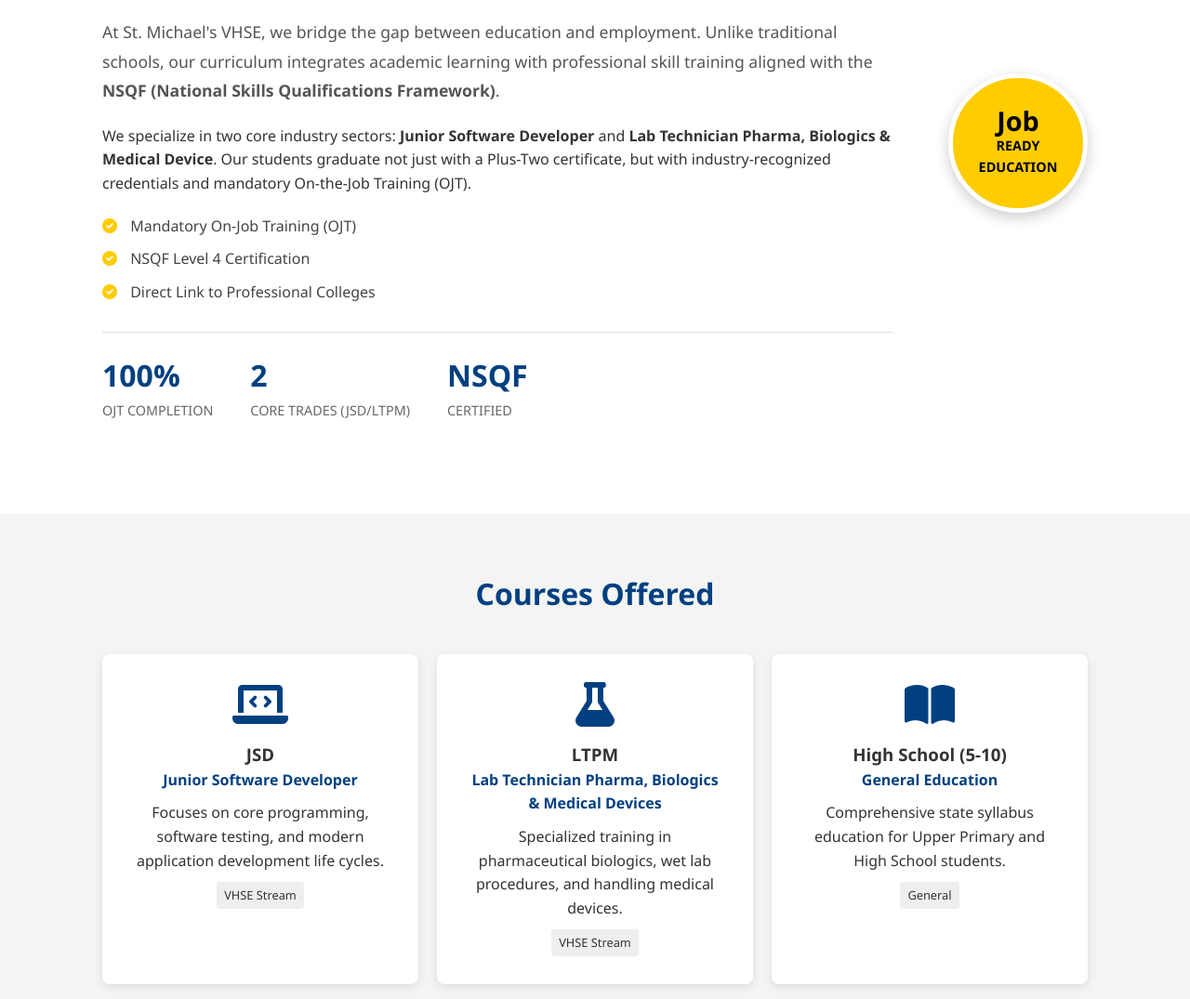
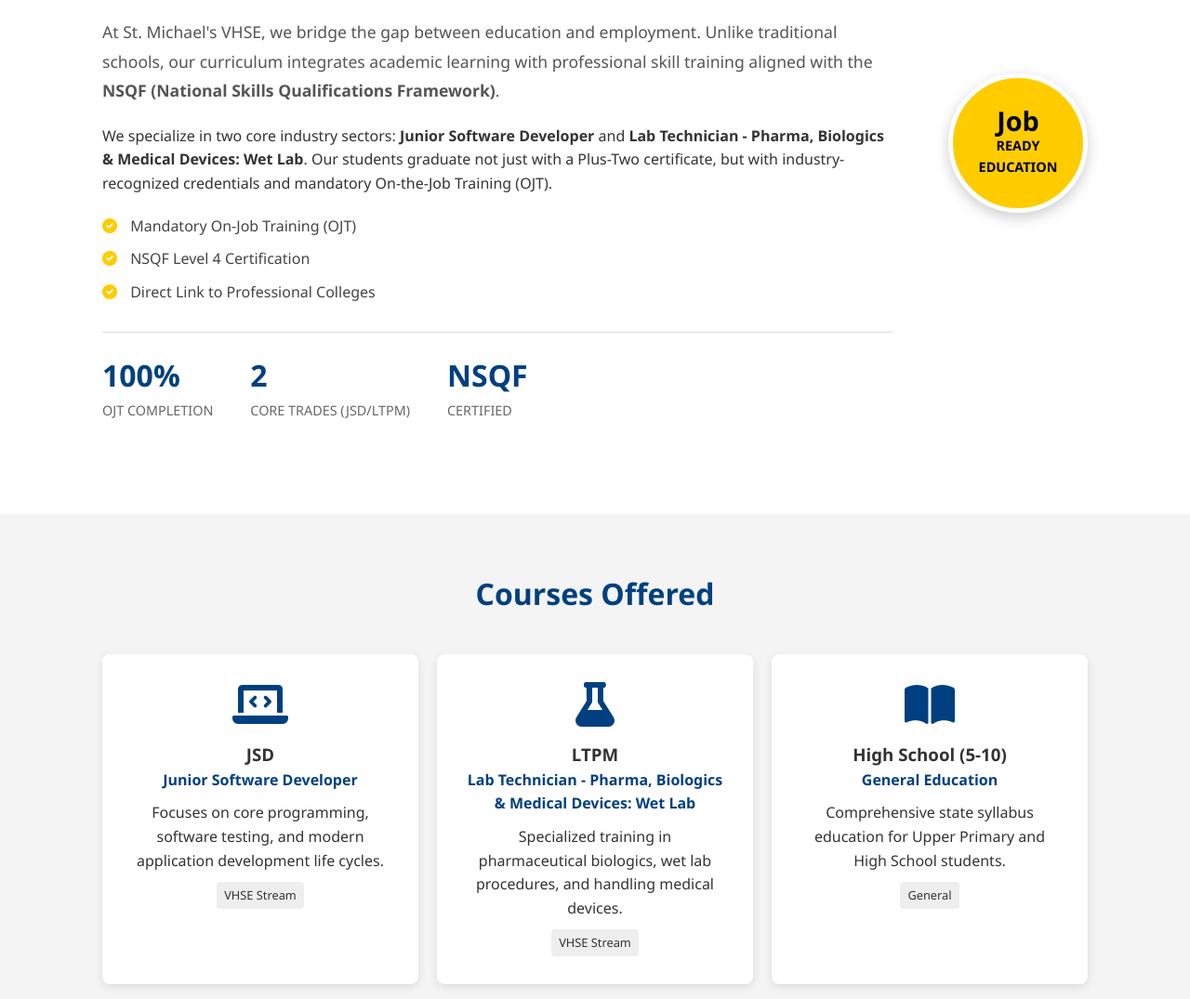
Before and after one commit to rahulroy-ai/SMVHSS, a plain HTML site: page index.html in a window 1280 px wide. Shown: the part 1043-2118 px from the top of the page at 93% size. Drawn offline with Linux system fonts and the light colour scheme.

Commit message:
index.html

```diff
--- a/index.html
+++ b/index.html
@@ -54,7 +54,7 @@
 
                     <p class="lead-text">At St. Michael's VHSE, we bridge the gap between education and employment. Unlike traditional schools, our curriculum integrates academic learning with professional skill training aligned with the <strong>NSQF (National Skills Qualifications Framework)</strong>.</p>
 
-                    <p>We specialize in two core industry sectors: <strong>Junior Software Developer</strong> and <strong>Lab Technician Pharma, Biologics & Medical Device</strong>. Our students graduate not just with a Plus-Two certificate, but with industry-recognized credentials and mandatory On-the-Job Training (OJT).</p>
+                    <p>We specialize in two core industry sectors: <strong>Junior Software Developer</strong> and <strong>Lab Technician - Pharma, Biologics & Medical Devices: Wet Lab</strong>. Our students graduate not just with a Plus-Two certificate, but with industry-recognized credentials and mandatory On-the-Job Training (OJT).</p>
 
                     <ul style="list-style: none; margin: 20px 0; font-weight: 500; color: #444;">
                         <li style="margin-bottom: 10px;"><i class="fas fa-check-circle" style="color: var(--secondary-color); margin-right: 10px;"></i> Mandatory On-Job Training (OJT)</li>
@@ -105,7 +105,7 @@
                 <div class="course-card">
                     <i class="fas fa-flask icon"></i>
                     <h3>LTPM</h3>
-                    <p style="font-weight: bold; color: var(--primary-color); margin-bottom: 10px;">Lab Technician Pharma, Biologics & Medical Devices</p>
+                    <p style="font-weight: bold; color: var(--primary-color); margin-bottom: 10px;">Lab Technician - Pharma, Biologics & Medical Devices: Wet Lab</p>
                     <p>Specialized training in pharmaceutical biologics, wet lab procedures, and handling medical devices.</p>
                     <span class="tag">VHSE Stream</span>
                 </div>
```
